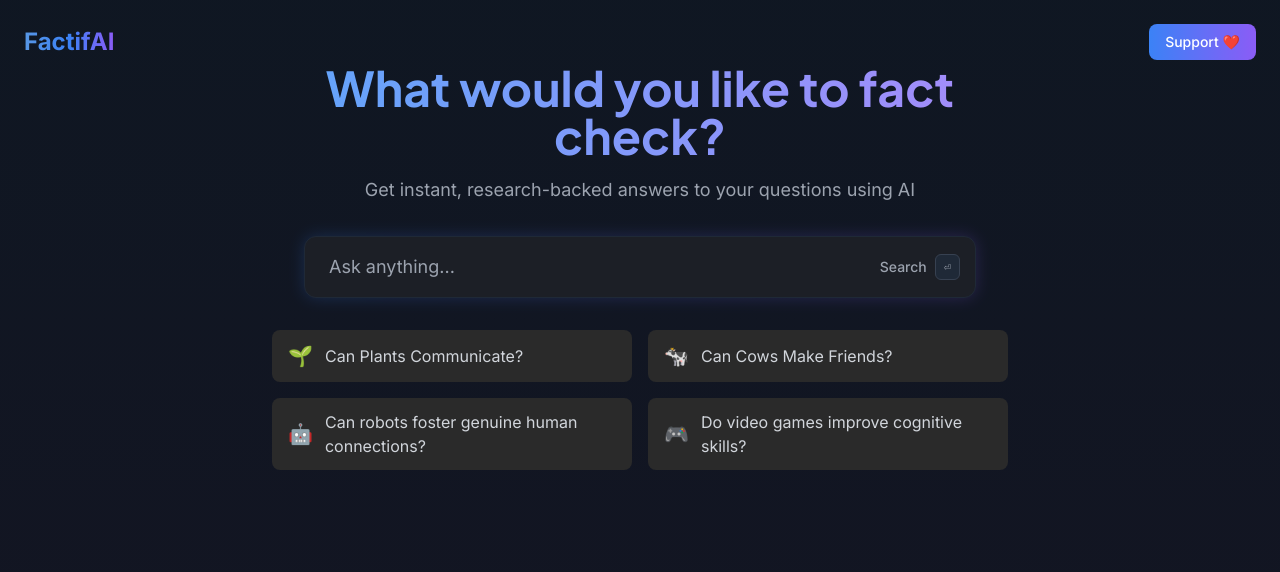
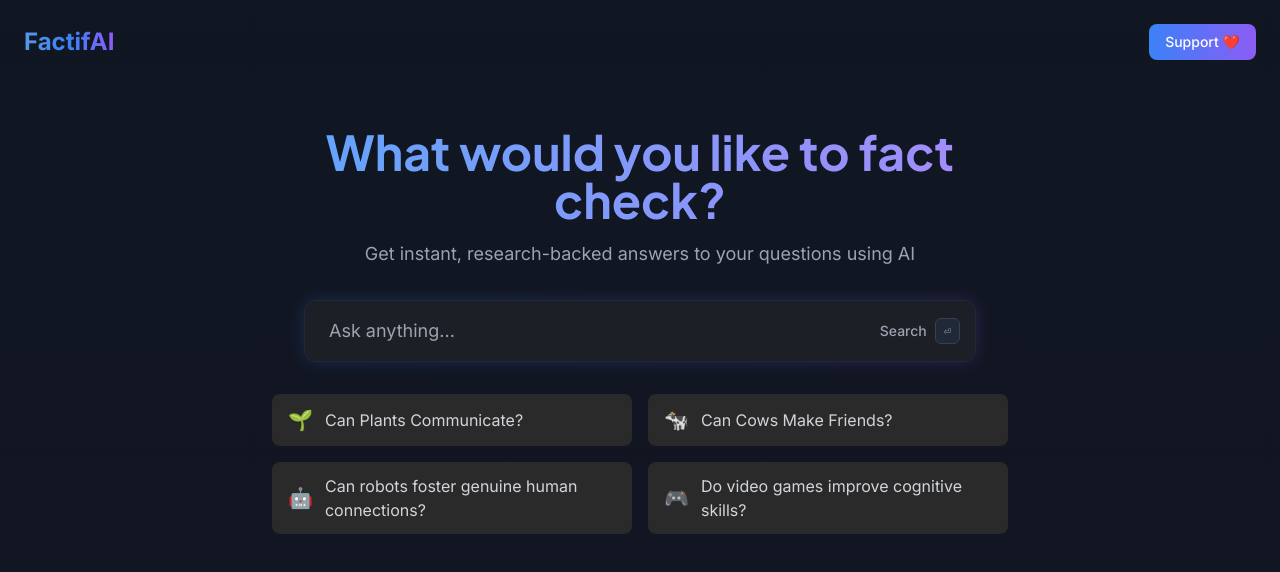
Before and after one commit to ankitbatra22/FactifAI, a Next.js app in the folder frontend/: page / in a window 1280 px wide. Shown: the top 572 px of the page. Built offline with nearby package versions, Linux system fonts and the light colour scheme.

Commit message:
Small UI Changes

```diff
--- a/frontend/src/app/page.tsx
+++ b/frontend/src/app/page.tsx
@@ -26,7 +26,7 @@ export default function Home() {
       <main className="flex-1 relative">
         <div className="absolute inset-0 bg-gradient-to-b from-blue-500/5 to-violet-500/5" />
 
-        <div className="container mx-auto px-4 py-16 max-w-3xl relative">
+        <div className="container mx-auto px-4 pt-32 pb-16 max-w-3xl relative">
           <div className="space-y-8 text-center">
             <div className="space-y-4">
               <h1 className="text-5xl font-bold font-plus-jakarta bg-gradient-to-r from-blue-400 to-violet-400 text-transparent bg-clip-text">
--- a/frontend/src/app/results/page.tsx
+++ b/frontend/src/app/results/page.tsx
@@ -83,7 +83,7 @@ function ResultsContent() {
   return (
     <div className="min-h-screen bg-[#0D1117] text-white">
       <Header />
-      <main className="container mx-auto px-4 py-16 max-w-4xl">
+      <main className="container mx-auto px-4 pt-32 pb-16 max-w-4xl">
         {isLoading ? (
           <SearchLoading />
         ) : error ? (
--- a/frontend/src/components/layout/Header.tsx
+++ b/frontend/src/components/layout/Header.tsx
@@ -7,7 +7,7 @@ export function Header() {
 
   return (
     <>
-      <header className="absolute top-0 left-0 w-full p-6 z-40">
+      <header className="absolute top-0 left-0 w-full p-6 pb-16 z-40">
         <div className="container mx-auto flex justify-between items-center">
           <Link
             href="/"
```
